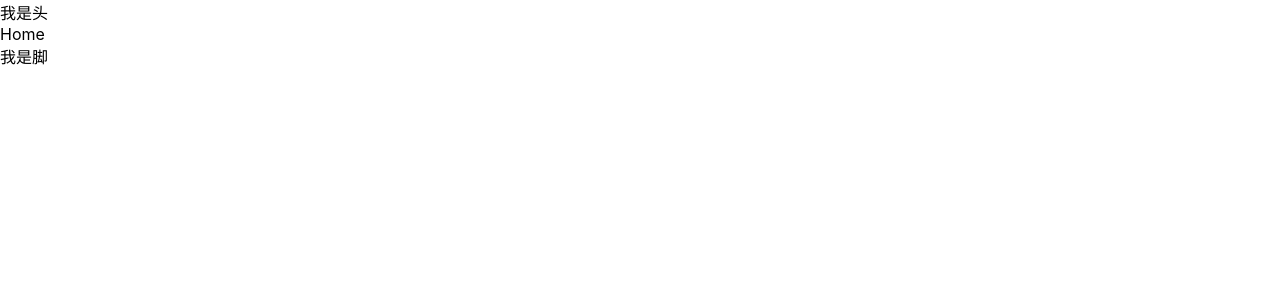
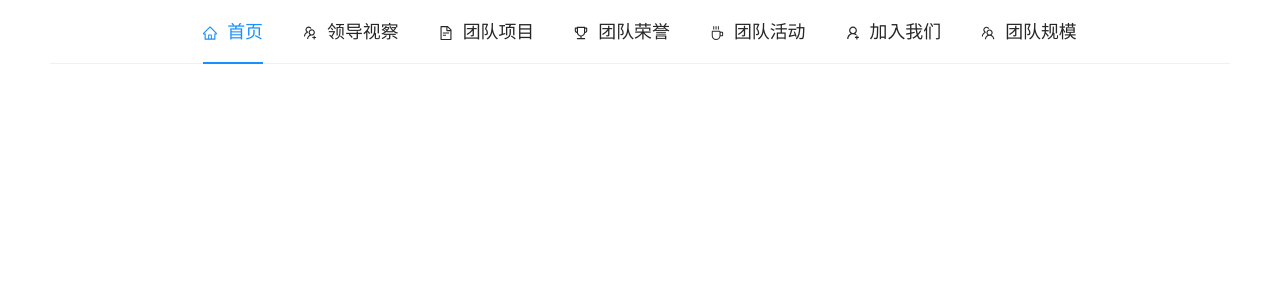
Before and after one commit to TOBYhhw/turing_newweb, a React (Create React App) app: page /home in a window 1280 px wide. Shown: the top 300 px of the page. Built offline with nearby package versions, Linux system fonts and the light colour scheme.

Commit message:
写好了导航栏的路由跳转

```diff
--- a/package.json
+++ b/package.json
@@ -7,7 +7,7 @@
     "@testing-library/jest-dom": "^5.16.5",
     "@testing-library/react": "^13.4.0",
     "@testing-library/user-event": "^13.5.0",
-    "antd": "^4.23.5",
+    "antd": "^4.24.0",
     "axios": "^1.1.2",
     "react": "^18.2.0",
     "react-dom": "^18.2.0",
--- a/src/App.css
+++ b/src/App.css
@@ -1 +1,8 @@
 @import '~antd/dist/antd.css';
+
+
+
+.ant-menu-overflow {
+    justify-content: center;
+
+}
--- a/src/App.js
+++ b/src/App.js
@@ -1,14 +1,80 @@
-import React from 'react'
-import { Footer, Header } from 'antd/lib/layout/layout'
-import { useRoutes } from "react-router-dom";
+import React, { useState } from 'react'
+import "./App.css"
+import { Layout, Menu } from 'antd';
+import { CoffeeOutlined, UsergroupAddOutlined, TeamOutlined, HomeOutlined, UserAddOutlined, TrophyOutlined, FileTextOutlined } from '@ant-design/icons';
+import { useRoutes, useNavigate } from "react-router-dom";
 import routes from './routes';
+
+const { Header, Footer, Content } = Layout;
+const items = [
+  {
+    label: '首页 ',
+    key: 'home',
+    icon: <HomeOutlined />,
+  },
+  {
+    label: '领导视察',
+    key: 'leader',
+    icon: <UsergroupAddOutlined />,
+  },
+  {
+    label: '团队项目',
+    key: 'project',
+    icon: <FileTextOutlined />,
+  },
+  {
+    label: '团队荣誉',
+    key: 'honor',
+    icon: <TrophyOutlined />,
+  },
+  {
+    label: '团队活动',
+    key: 'active',
+    icon: <CoffeeOutlined />,
+  },
+  {
+    label: '加入我们',
+    key: 'join',
+    icon: <UserAddOutlined />,
+  },
+  {
+    label: '团队规模',
+    key: 'submenu',
+    children: [{ label: '老师', key: 'scaleteacher' },
+    { label: '学生', key: 'scalestudent' }],
+    icon: <TeamOutlined />,
+  },
+]
+
 const App = () => {
+
+  const [current, setCurrent] = useState('home');
+  let navigate = useNavigate();
+
+  const onClick = (e) => {
+    setCurrent(e.key);
+    navigate(`/${e.key}`)
+  };
   return (
-    <>
-      <Header>我是头</Header>
-      {useRoutes(routes)}
-      <Footer>我是脚</Footer>
-    </>
+    <Layout>
+      <Header style={{
+        position: "fixed",
+        zIndex: 1,
+        width: "100%",
+        background: ' #fff'
+      }}>
+        <Menu style={{ fontSize: '1.4vw', }}
+          onClick={onClick}
+          selectedKeys={[current]}
+          mode="horizontal"
+          items={items} />
+      </Header>
+      <Content style={{ background: ' #f0f2f5' }}>
+        {useRoutes(routes)}
+
+      </Content>
+      <Footer style={{ background: ' #fff' }}>Footer</Footer>
+    </Layout>
 
   )
 }
--- a/src/pages/Home/index.jsx
+++ b/src/pages/Home/index.jsx
@@ -3,7 +3,9 @@ const Home = () => {
 
     return (
         <div>
-            <div>Home</div>
+            home
+
+
         </div>
 
     )
--- a/src/pages/Honor/index.jsx
+++ b/src/pages/Honor/index.jsx
@@ -2,7 +2,9 @@ import React from 'react'
 
 const Honor = () => {
     return (
-        <div>Honor</div>
+        <div>Honor
+
+        </div>
     )
 }
 export default Honor
```
Also changed, not shown: src/index.css (line endings or trailing spaces), 1 other file (tests, documents, lock files or other folders).
